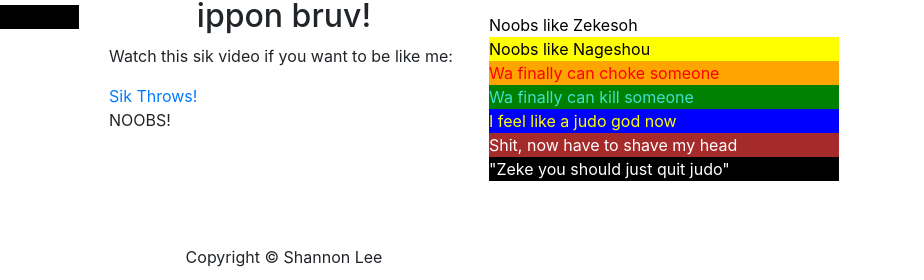
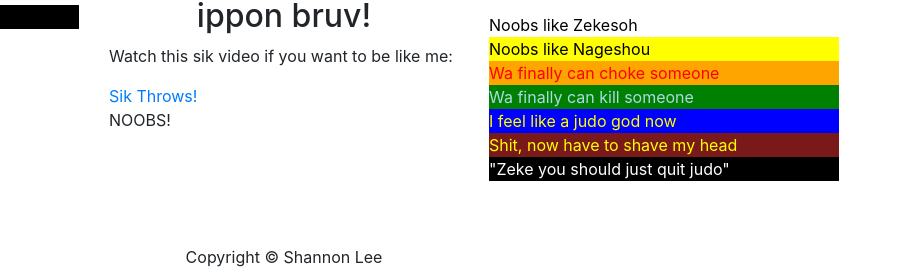
Before and after one commit to pitstop98/Ma-First-Website, a plain HTML site: page index.html in a window 1280 px wide. Shown: the part 409-689 px from the top of the page, 356-1280 px from the left. Drawn offline with nearby package versions, Linux system fonts and the light colour scheme.

Commit message:
Update index.html

```diff
--- a/index.html
+++ b/index.html
@@ -54,9 +54,9 @@
                     <div style="color: black; background: white"> Noobs like Zekesoh </div>
                     <div style="color: black; background: yellow"> Noobs like Nageshou </div>
                     <div style="color: red; background: orange"> Wa finally can choke someone </div>
-                    <div style="color: turquoise; background: green"> Wa finally can kill someone </div>
+                    <div style="color: lightblue; background: green"> Wa finally can kill someone </div>
                     <div style="color: yellow; background: blue"> I feel like a judo god now </div>
-                    <div style="color: white; background: brown"> Shit, now have to shave my head </div>
+                    <div style="color: yellow; background: rgb(122, 25, 25)"> Shit, now have to shave my head </div>
                     <div style="color: white; background: black"> "Zeke you should just quit judo" </div>
                 </p>
             </div>
```
